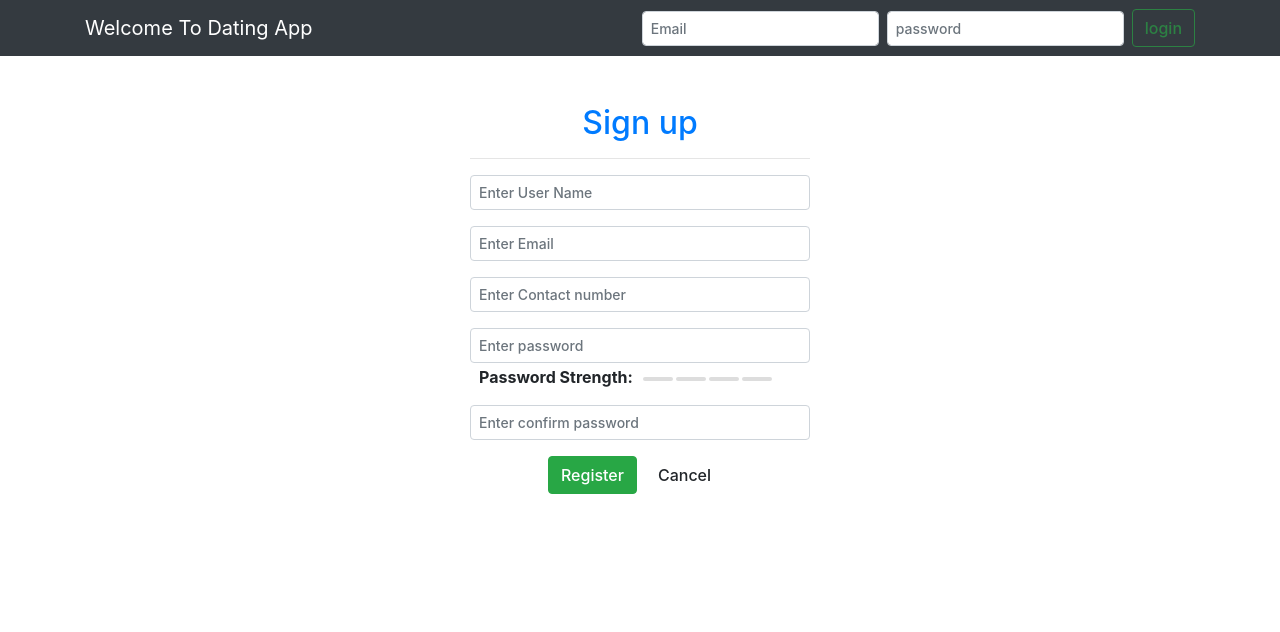
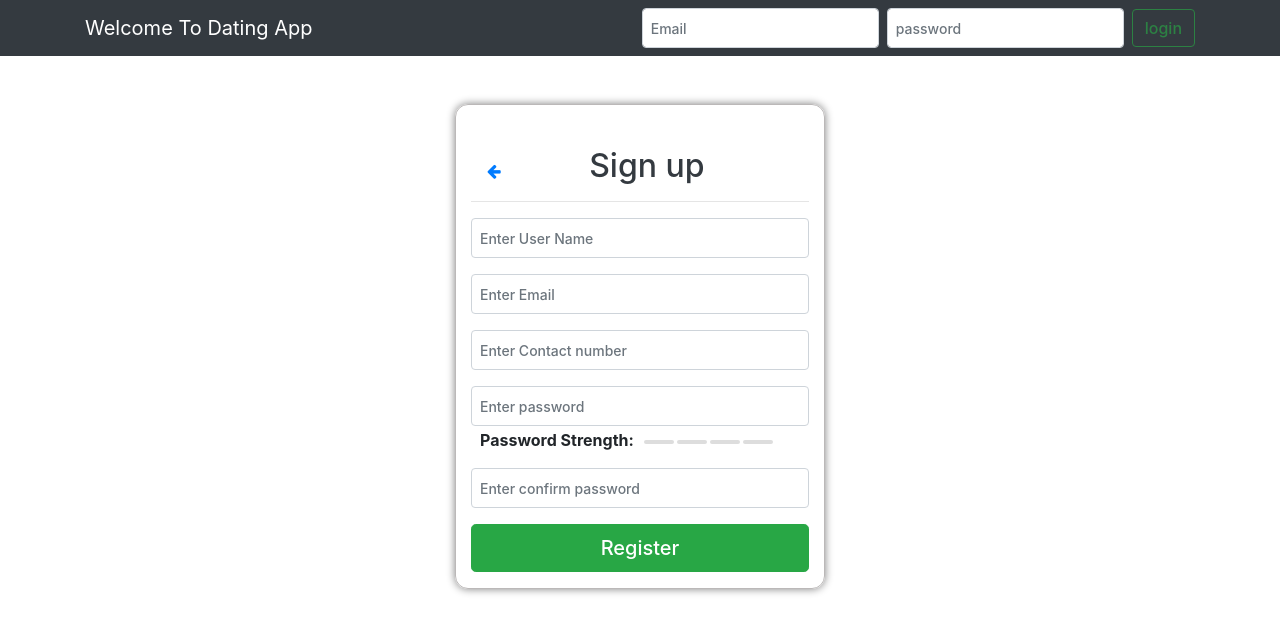
Before and after one commit to sumanmitra121/DateApp_Ux, an Angular app: page /main/home in a window 1280 px wide. Both pictures are taken after a click on the button "Register". Shown: the top 632 px of the page. Built offline with nearby package versions, Linux system fonts and the light colour scheme.

Commit message:
suman mitrawork on registration and styling section and add font awesome link on angular.json file on 26/06/2022

```diff
--- a/angular.json
+++ b/angular.json
@@ -29,6 +29,7 @@
             "styles": [
               "./node_modules/ngx-bootstrap/datepicker/bs-datepicker.css",
               "./node_modules/bootstrap/dist/css/bootstrap.min.css",
+              "./node_modules/font-awesome/css/font-awesome.css",
               "src/styles.css"
             ],
             "scripts": []
--- a/src/LogRegAuthentication/home/home.component.html
+++ b/src/LogRegAuthentication/home/home.component.html
@@ -1,5 +1,4 @@
 <div class="container mt-5">
-  <alert *ngIf="alert.msg != ''" [type]="alert.type" [dismissible]="dismissible">{{ alert.msg }}</alert>
   <div class="titleHeader" *ngIf="!display_mode">
      <h1>Find your match</h1>
      <p class="lead">Come on in to view your matches... all you need to do is sign up!</p>
@@ -8,5 +7,5 @@
        <button class="btn btn-info btn-lg">Learn More</button>
      </div>
   </div>
-  <app-forms [display_form_flag]="_display_form_flag" *ngIf="display_mode" (hideforms)="showtitleHeader($event)"></app-forms>
+  <app-forms [display_form_flag]="_display_form_flag" *ngIf="display_mode" (hideforms)="showtitleHeader($event)" ></app-forms>
 </div>
--- a/src/LogRegAuthentication/home/home.component.ts
+++ b/src/LogRegAuthentication/home/home.component.ts
@@ -8,15 +8,15 @@ import { Component, OnInit } from '@angular/core';
 export class HomeComponent implements OnInit {
   _display_form_flag:string = 'G';
   display_mode:boolean = false;
-   alert= {type:'',msg:''};
+  //  alert= {type:'',msg:''};
   constructor() { }
   dismissible = true;
   ngOnInit(): void {
   }
   showtitleHeader(e){
     this.display_mode = e;
-    this.alert.msg = !e ? 'Registration Successful' : 'registration failed!';
-    this.alert.type = !e ? 'success' : 'danger'
+    // this.alert.msg = !e ? 'Registration Successful' : 'registration failed!';
+    // this.alert.type = !e ? 'success' : 'danger'
   }
 
 }
--- a/src/LogRegAuthentication/home/home.module.ts
+++ b/src/LogRegAuthentication/home/home.module.ts
@@ -3,7 +3,8 @@ import { CommonModule } from '@angular/common';
 import { HomeComponent } from './home.component';
 import { RouterModule, Routes } from '@angular/router';
 import { CommonFormModule } from 'src/shared/forms/common-form.module';
-import { AlertModule } from 'ngx-bootstrap/alert';
+
+
  const route:Routes= [{path:'',component:HomeComponent}]
 
 @NgModule({
@@ -13,7 +14,6 @@ import { AlertModule } from 'ngx-bootstrap/alert';
   imports: [
     CommonModule,
     CommonFormModule,
-    AlertModule.forRoot(),
     RouterModule.forChild(route)
   ],
   exports:[RouterModule]
--- /dev/null
+++ b/src/Model/showAlertmsg.ts
@@ -0,0 +1,5 @@
+export class showMessage{
+  msg:string;
+  type:string;
+  dismissible:boolean
+}
--- a/src/shared/forms/common-form.module.ts
+++ b/src/shared/forms/common-form.module.ts
@@ -3,7 +3,7 @@ import { CommonModule } from '@angular/common';
 import { CommonformsComponent } from './commonforms.component';
 import { FormsModule, ReactiveFormsModule } from '@angular/forms';
 import { PasswordStrengthModule } from '../password-strength/password-strength.module';
-
+import { AlertModule } from 'ngx-bootstrap/alert';
 
 
 @NgModule({
@@ -14,7 +14,8 @@ import { PasswordStrengthModule } from '../password-strength/password-strength.m
     CommonModule,
     ReactiveFormsModule,
     PasswordStrengthModule,
-    FormsModule
+    FormsModule,
+    AlertModule.forRoot(),
   ],
   exports:[CommonformsComponent]
 })
--- a/src/shared/forms/commonforms.component.css
+++ b/src/shared/forms/commonforms.component.css
@@ -0,0 +1,2 @@
+.col-4{border: 1px solid #bbb8b8;border-radius: 13px;box-shadow: 0px 0px 8px 0px grey;}
+.fa {cursor:pointer;font: normal normal normal 14px/2 FontAwesome!important;font-size: 16px!important;}
--- a/src/shared/forms/commonforms.component.html
+++ b/src/shared/forms/commonforms.component.html
@@ -9,9 +9,11 @@
   <div class="container">
     <div class="row justify-content-center">
          <div class="col-4">
+         <alert *ngIf="alert.msg != ''" class="mt-2" (onClosed)="onClosed(alert)" [type]="alert.type" [dismissible]="alert.dismissible">{{ alert.msg }}</alert>
+
            <form [formGroup]="signupForms" (ngSubmit)="signup()" autocomplete="off">
-                <h2 class="text-center text-primary">
-                  <i class="fa fa-arrow-left float-left" aria-hidden="true"></i>
+                <h2 class="text-center text-dark m-3">
+                  <a (click)="cancel()" class="float-left" type="button"><i class="fa fa-arrow-left" aria-hidden="true"></i></a>
                   Sign up</h2>
                 <hr/>
                 <div class="form-group">
@@ -54,10 +56,10 @@
                   </div>
                 </div>
                 <div class="form-group text-center">
-                  <button class="btn btn-success mr-2" type="submit" >
+                  <button class="btn btn-lg btn-success btn-block mr-2" type="submit" >
                     <span class="spinner-border spinner-border-sm" *ngIf="_show_loader"></span> Register  <span *ngIf="_show_loader">..</span></button>
 
-                  <button class="btn btn-default mr-2" type="button" (click)="cancel()">Cancel</button>
+                  <!-- <button class="btn btn-lg btn-default mr-2" type="button" (click)="cancel()">Cancel</button> -->
                 </div>
 
            </form>
--- a/src/shared/forms/commonforms.component.ts
+++ b/src/shared/forms/commonforms.component.ts
@@ -1,6 +1,7 @@
 import { Component, EventEmitter, Input, OnInit, Output } from '@angular/core';
 import { FormBuilder, FormControl, FormGroup, Validators } from '@angular/forms';
 import { CustomValidations } from 'src/ErrorHandling/Validation';
+import { showMessage } from 'src/Model/showAlertmsg';
 import { userDtls } from 'src/Model/userDtls';
 import { UtilityService } from 'src/utilyT/-utility.service';
 @Component({
@@ -10,6 +11,7 @@ import { UtilityService } from 'src/utilyT/-utility.service';
 })
 export class CommonformsComponent implements OnInit {
   @Output() hideforms = new EventEmitter<boolean>();
+  alert = new showMessage();
   loginForms:FormGroup;
   _show_loader:boolean = false;
   passwordIsValid = false;
@@ -39,10 +41,8 @@ export class CommonformsComponent implements OnInit {
             }
     },error=>{})
   }
-  get f() {
-    return this.signupForms.controls;
-  }
-  cancel(){this.signupForms.reset();}
+  get f() {return this.signupForms.controls;}
+  cancel(){this.signupForms.reset(); this.hideforms.emit(false);}
   signup(){
     this._show_loader= true;
     this.submitted = true;
@@ -52,16 +52,18 @@ export class CommonformsComponent implements OnInit {
     }
     this.utilyT.clientCallApi('Account/register','P',this.signupForms.value).subscribe((res:userDtls) => {
           if(res){
-            this.checkresponse(res);
-            this.hideforms.emit(false);
+            this.showAlert("registration Successfull!!","success",true);
+            this._show_loader= false;
           }
           else{
-            this.hideforms.emit(true);
+             this.showAlert("Registration Failed!!","danger",true)
+             this._show_loader= false;
           }
-          this._show_loader= false;
-    },error=>{})
-    this._show_loader= true;
-    this.hideforms.emit(true);
+    },error=>{
+    this.showAlert("Server did't responds!!","danger",true)
+    this._show_loader= false;
+    })
+
   }
   preventCharacter(event){
      if(!CustomValidations.onlynumber(event)){event.preventDefault()}
@@ -73,4 +75,13 @@ export class CommonformsComponent implements OnInit {
     localStorage.setItem('user',JSON.stringify(res))
     this.utilyT._isLoggedIn.next(res)
   }
+  onClosed(_alert){
+    this.alert.msg = '';
+    this.alert.type = '';
   }
+  showAlert(_msg:any,_type:any,_isDismissble:boolean){
+    this.alert.msg = _msg;
+    this.alert.type = _type;
+    this.alert.dismissible = _isDismissble;
+  }
+  }
--- a/src/shared/sidebar/sidebar.component.html
+++ b/src/shared/sidebar/sidebar.component.html
@@ -2,10 +2,4 @@
   <li class="nav-item" id="{{menu.id}}" *ngFor="let menu of menus" routerLinkActive="active">
     <a class="nav-link" >{{menu.name}}</a>
   </li>
-  <!-- <li class="nav-item">
-    <a class="nav-link">Lists</a>
-  </li>
-  <li class="nav-item">
-    <a class="nav-link">Messages</a>
-  </li> -->
 </ul>
--- a/src/styles.css
+++ b/src/styles.css
@@ -1,7 +1,7 @@
 /* You can add global styles to this file, and also import other style files */
 .titleHeader{text-align: center;}
 .titleHeader .lead{font-size: 18px;font-weight: 400;}
-.form-control{font-size: 14px!important;padding: 8px!important;font-weight: 500!important;}
+.form-control{font-size: 14px!important;padding: 8px!important;font-weight: 500!important;height: 40px;}
 .strengthBar {display: inline;list-style: none;margin: 0;padding: 6px;vertical-align: 2px;}
 .point:last-of-type {margin: 0 !important;}
 .point { background: #DDD;border-radius: 2px;display: inline-block;height: 4px;margin-right: 3px; width: 30px;}
```
